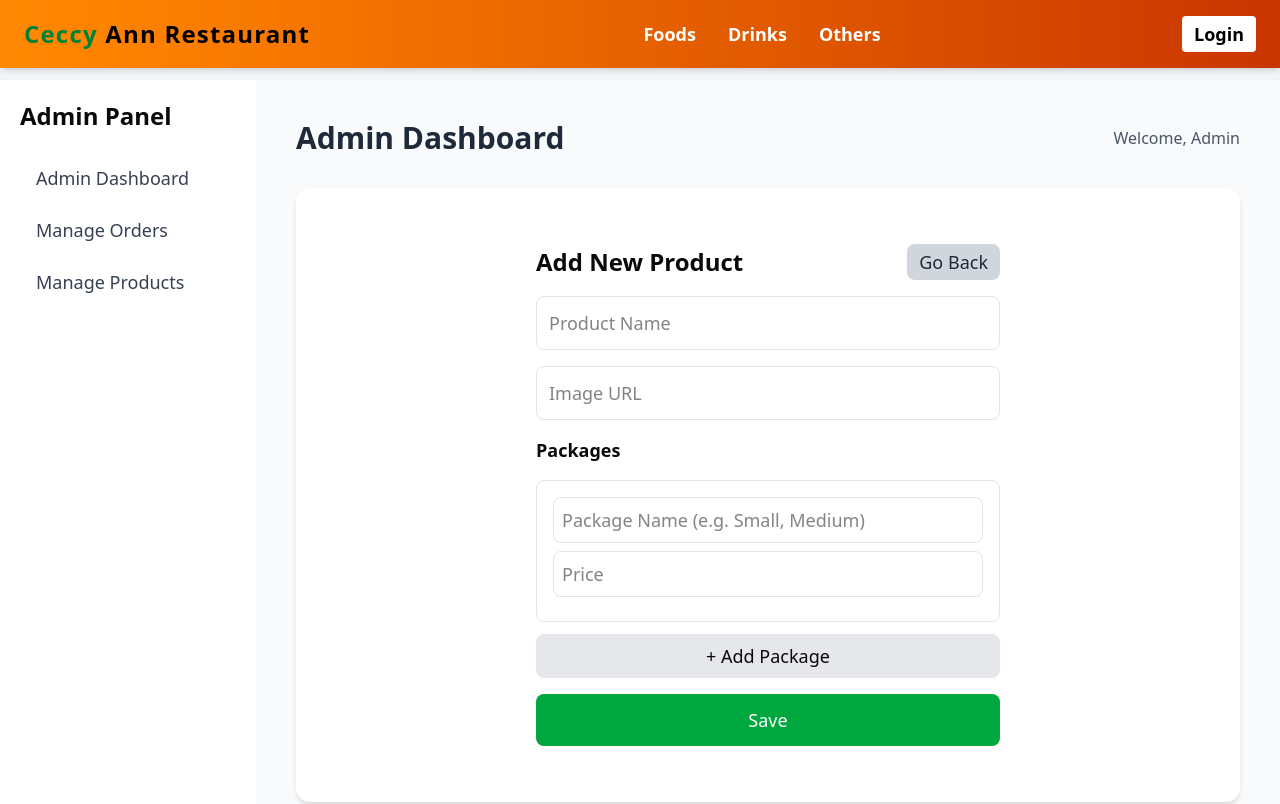
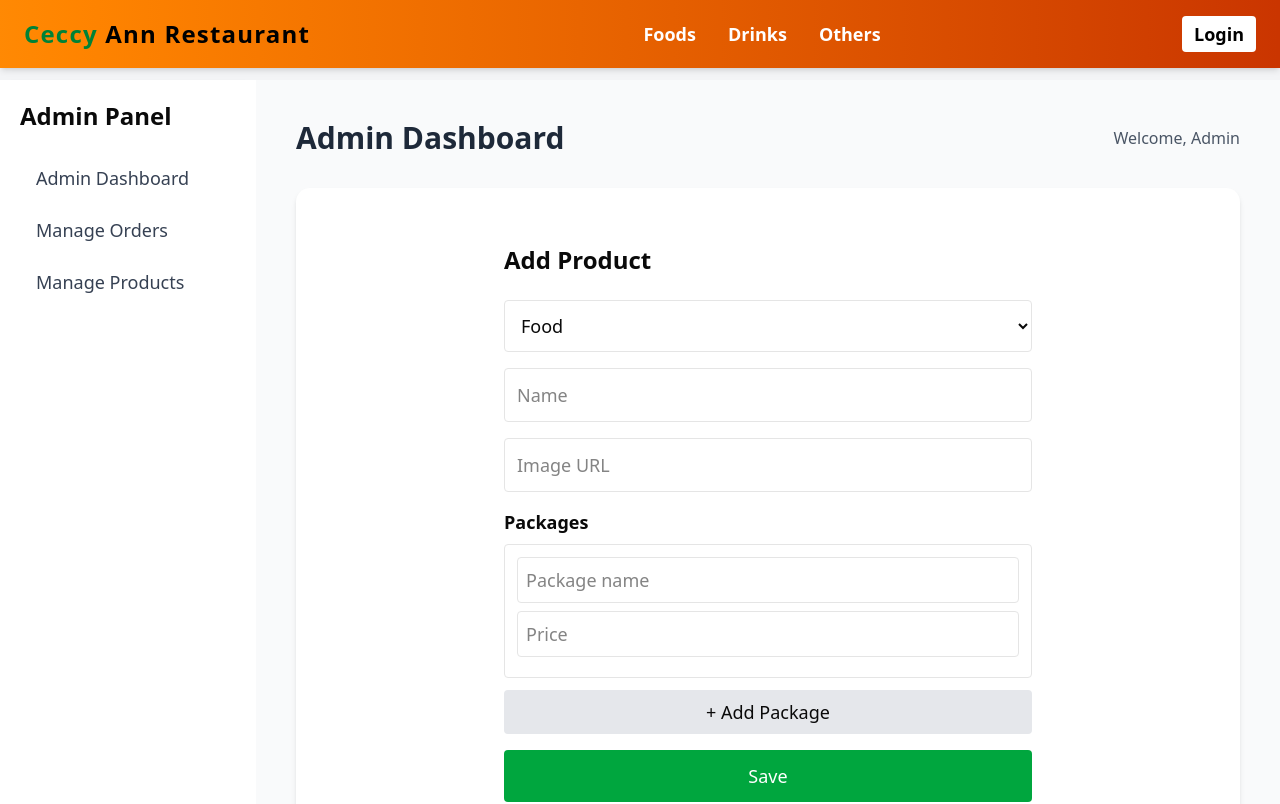
Before and after one commit to Youngnovate-Foundation/resturant-project_nestjs.png, a Next.js app: page /admin/products/new in a window 1280 px wide. Shown: the top 804 px of the page. Built offline with nearby package versions, Linux system fonts and the light colour scheme.

Commit message:
feat: Refactor NewProductPage for improved package management and dynamic form handling

```diff
--- a/app/admin/products/new/page.jsx
+++ b/app/admin/products/new/page.jsx
@@ -3,81 +3,114 @@
 import { useState } from "react";
 import { useRouter } from "next/navigation";
 
-export default function AddProductPage() {
+export default function NewProductPage() {
   const router = useRouter();
+
+  const [type, setType] = useState("FOOD");
   const [name, setName] = useState("");
   const [imageUrl, setImageUrl] = useState("");
+  const [price, setPrice] = useState("");
 
-  const [packages, setPackages] = useState([{ packageName: "", price: "" }]);
+  const [packages, setPackages] = useState([
+    { packageName: "", price: "" },
+  ]);
 
-  const addPackage = () => setPackages([...packages, { packageName: "", price: "" }]);
-  const removePackage = (index) => setPackages(packages.filter((_, i) => i !== index));
-  const updatePackage = (index, field, value) => {
-    const updated = [...packages];
-    updated[index][field] = value;
-    setPackages(updated);
+  const addPackage = () =>
+    setPackages([...packages, { packageName: "", price: "" }]);
+
+  const updatePackage = (i, field, value) => {
+    const copy = [...packages];
+    copy[i][field] = value;
+    setPackages(copy);
   };
 
+  const removePackage = (i) =>
+    setPackages(packages.filter((_, index) => index !== i));
+
   const handleSubmit = async () => {
-    await fetch("/api/food/create", {
+    let url = "";
+    let payload = {};
+
+    if (type === "FOOD") {
+      url = "/api/food/create";
+      payload = { name, imageUrl, packages };
+    }
+
+    if (type === "DRINK") {
+      url = "/api/drink/create";
+      payload = { name, imageUrl, price };
+    }
+
+    if (type === "OTHER") {
+      url = "/api/others/create";
+      payload = { name, imageUrl, price };
+    }
+
+    await fetch(url, {
       method: "POST",
-      body: JSON.stringify({ name, imageUrl, packages }),
+      headers: { "Content-Type": "application/json" },
+      body: JSON.stringify(payload),
     });
 
-    router.push("/admin/products"); // Redirect after save
+    router.push("/admin/products");
   };
 
   return (
-    <div className="p-6 max-w-lg mx-auto space-y-4">
-      <div className="flex justify-between items-center">
-        <h1 className="text-2xl font-bold">Add New Product</h1>
+    <div className="p-6 max-w-xl mx-auto">
+      <h1 className="text-2xl font-bold mb-6">Add Product</h1>
 
-        {/* Go Back Button */}
-        <button
-          onClick={() => router.back()}
-          className="bg-gray-300 text-gray-800 px-3 py-1 rounded-md hover:bg-gray-400"
+      {/* TYPE */}
+      <select
+        value={type}
+        onChange={(e) => setType(e.target.value)}
+        className="w-full p-3 border rounded mb-4"
       >
-          Go Back
-        </button>
-      </div>
+        <option value="FOOD">Food</option>
+        <option value="DRINK">Drink</option>
+        <option value="OTHER">Other</option>
+      </select>
 
       <input
         value={name}
         onChange={(e) => setName(e.target.value)}
-        placeholder="Product Name"
-        className="w-full p-3 border rounded-md"
+        placeholder="Name"
+        className="w-full p-3 border rounded mb-4"
       />
 
       <input
         value={imageUrl}
         onChange={(e) => setImageUrl(e.target.value)}
         placeholder="Image URL"
-        className="w-full p-3 border rounded-md"
+        className="w-full p-3 border rounded mb-4"
       />
 
-      {/* Packages for Food */}
-      <h2 className="text-lg font-semibold">Packages</h2>
-      {packages.map((pkg, index) => (
-        <div key={index} className="border p-4 rounded-md mb-3">
+      {/* FOOD ONLY */}
+      {type === "FOOD" && (
+        <>
+          <h2 className="font-semibold mb-2">Packages</h2>
+          {packages.map((pkg, i) => (
+            <div key={i} className="border p-3 rounded mb-3">
               <input
                 value={pkg.packageName}
-            onChange={(e) => updatePackage(index, "packageName", e.target.value)}
-            placeholder="Package Name (e.g. Small, Medium)"
-            className="w-full p-2 border rounded-md mb-2"
+                onChange={(e) =>
+                  updatePackage(i, "packageName", e.target.value)
+                }
+                placeholder="Package name"
+                className="w-full p-2 border rounded mb-2"
               />
               <input
                 value={pkg.price}
-            onChange={(e) => updatePackage(index, "price", e.target.value)}
+                onChange={(e) => updatePackage(i, "price", e.target.value)}
                 placeholder="Price"
                 type="number"
-            className="w-full p-2 border rounded-md mb-2"
+                className="w-full p-2 border rounded mb-2"
               />
               {packages.length > 1 && (
                 <button
+                  onClick={() => removePackage(i)}
                   className="text-red-600 text-sm"
-              onClick={() => removePackage(index)}
                 >
-              Remove Package
+                  Remove
                 </button>
               )}
             </div>
@@ -85,14 +118,27 @@ export default function AddProductPage() {
 
           <button
             onClick={addPackage}
-        className="w-full bg-gray-200 py-2 rounded-md mb-4"
+            className="w-full bg-gray-200 py-2 rounded mb-4"
           >
             + Add Package
           </button>
+        </>
+      )}
+
+      {/* DRINK / OTHER */}
+      {type !== "FOOD" && (
+        <input
+          value={price}
+          onChange={(e) => setPrice(e.target.value)}
+          placeholder="Price"
+          type="number"
+          className="w-full p-3 border rounded mb-4"
+        />
+      )}
 
       <button
         onClick={handleSubmit}
-        className="w-full bg-green-600 text-white py-3 rounded-md hover:bg-green-700"
+        className="w-full bg-green-600 text-white py-3 rounded"
       >
         Save
       </button>
```
Lines whose indentation alone changed are shown as unchanged.
